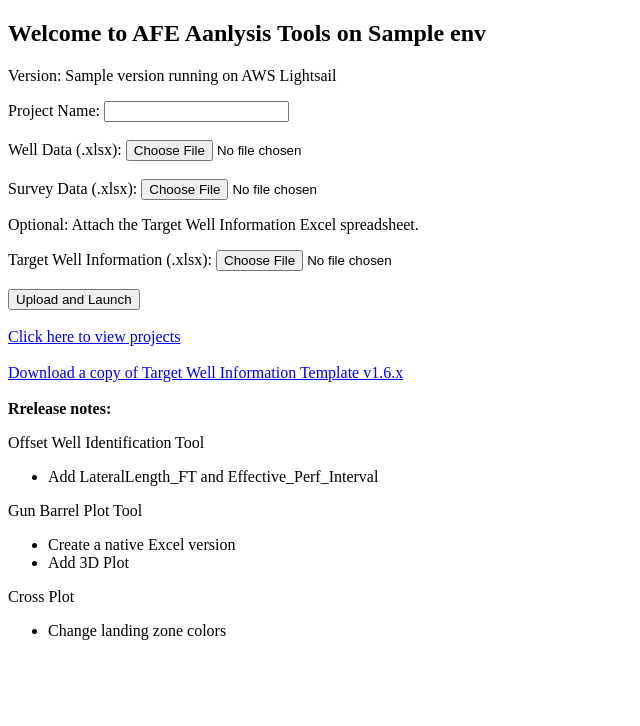
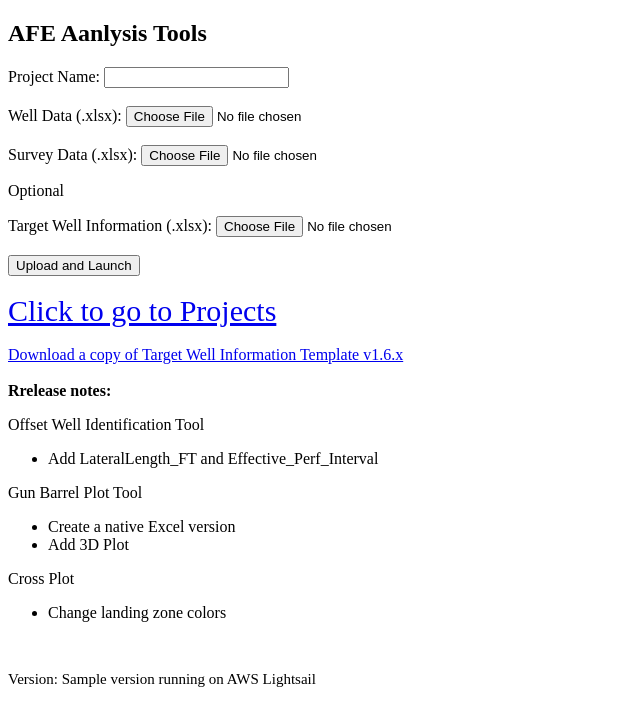
Before and after one commit to stevethomas15977/borehole, a Flask app: template app/templates/index.html in a window 1280 px wide. Shown: the top 726 px of the page, without its empty margins (0-640 px from the left). Run offline with Flask 3, Linux system fonts and the light colour scheme; the template is opened without the code that fills it: most values are stand-ins (such as "Sample title", 1, 10 or a date in 2020); parts of the project's set-up code (start-up, migrations or seed data) failed here and were passed over.

Commit message:
Update HTML templates for AFE Analysis Tools branding and enhance navigation links

```diff
--- a/app/templates/autoindex.html
+++ b/app/templates/autoindex.html
@@ -9,9 +9,9 @@
   </script>
 
 <div style="width: 1000px; margin: 30px auto;">
-  <h2>AFE Analysis</h2>
+  <h2>AFE Aanlysis Tools</h2>
   <br>
-  <a href="/">Home</a>
+  <a style="font-size: 30px; color: blue;" href="/">Click to go to Home</a>
 {% endblock %}
 
 {% block footer %}
--- a/app/templates/index.html
+++ b/app/templates/index.html
@@ -6,8 +6,7 @@
     <title>{{ app }} - {{ version }} - {{ server }}</title>
 </head>
 <body>
-    <h2>Welcome to AFE Aanlysis Tools on {{ env }}</h2>
-    <p>Version: {{ version }} running on AWS Lightsail</p>
+    <h2>AFE Aanlysis Tools</h2>
 
     {% with messages = get_flashed_messages() %}
         {% if messages %}
@@ -28,13 +27,13 @@
         <label for="survey-data">Survey Data (.xlsx):</label>
         <input type="file" id="survey-data" name="survey-data" accept=".xlsx"><br>
 
-        <p>Optional: Attach the Target Well Information Excel spreadsheet.</p>
+        <p>Optional</p>
         <label for="target-well-information">Target Well Information (.xlsx):</label>
         <input type="file" id="target-well-information" name="target-well-information" accept=".xlsx"><br><br>
         <input type="submit" value="Upload and Launch">
     </form>
     <br>
-    <a href="/projects" target="_blank">Click here to view projects</a>
+    <a style="font-size: 30px;" href="/projects" target="_blank">Click to go to Projects</a>
     <br><br>
     <a href="https://stevethomascpapublic.s3.amazonaws.com/target_well_information-TEMPLATE.xlsx" target="_blank">
         Download a copy of Target Well Information Template v1.6.x
@@ -54,5 +53,7 @@
     <ul>
         <li>Change landing zone colors</li>
     </ul>
+    <br>
+    <p style="font-size: 15px;">Version: {{ version }} running on AWS Lightsail</p>
 </body>
 </html>
```
